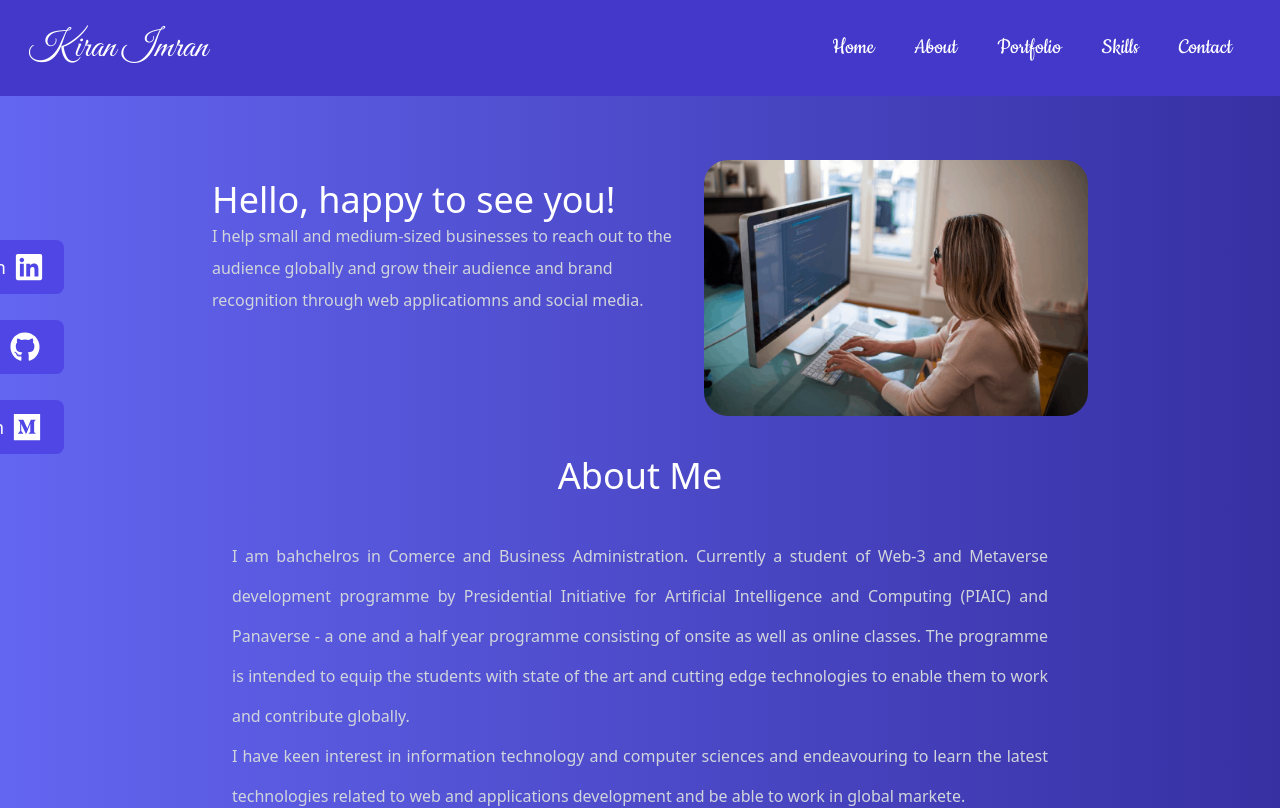
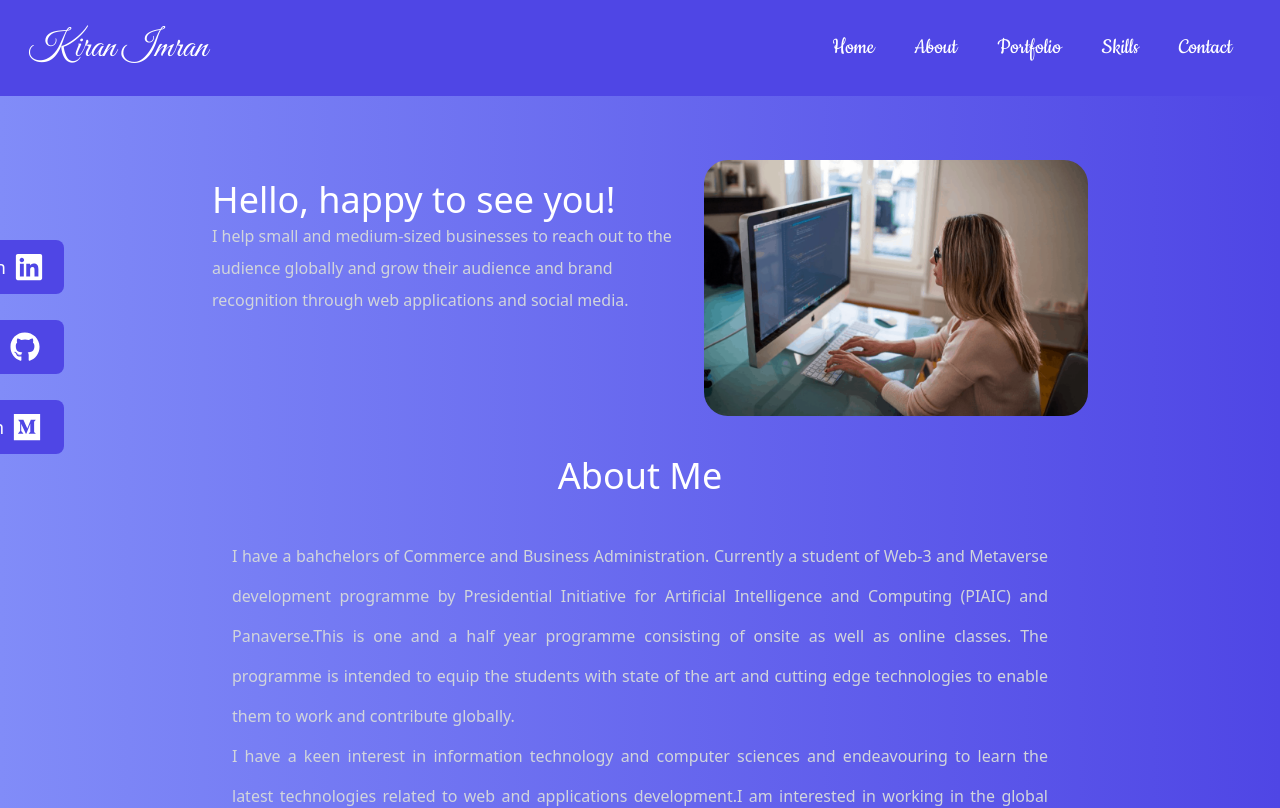
Before and after one commit to Kiran691/my-portfolio, a Next.js app: page / in a window 1280 px wide. Shown: the top 808 px of the page. Built offline with nearby package versions, Linux system fonts and the light colour scheme; a web font is replaced by a local one.

Commit message:
typos corrected

```diff
--- a/app/layout.tsx
+++ b/app/layout.tsx
@@ -16,7 +16,7 @@ export default function RootLayout({
       <head>
         <title>Resume-Kiran</title>
       </head>
-      <body className='bg-gradient-to-r from-indigo-500 to-indigo-800'>
+      <body className='bg-gradient-to-r from-indigo-400 to-indigo-600'>
 
         {children}
       </body>
--- a/components/About.tsx
+++ b/components/About.tsx
@@ -11,9 +11,9 @@ export default function About() {
             <h1 className="text-center text-4xl text-white mb-10">About Me</h1>
 
             <p>
-              I am bahchelros in Comerce and Business Administration. Currently a student of Web-3 and Metaverse development programme by Presidential Initiative for Artificial Intelligence and Computing (PIAIC) and Panaverse - a one and a half year programme consisting of onsite as well as online classes. The programme is intended to equip the students with state of the art and cutting edge technologies to enable them to work and contribute globally. </p>
+              I have a bahchelors of Commerce and Business Administration. Currently a student of Web-3 and Metaverse development programme by Presidential Initiative for Artificial Intelligence and Computing (PIAIC) and Panaverse.This is one and a half year programme consisting of onsite as well as online classes. The programme is intended to equip the students with state of the art and cutting edge technologies to enable them to work and contribute globally. </p>
             <p>
-             I have keen interest in information technology and computer sciences and endeavouring to learn the latest technologies related to web and applications development and be able to work in global markete.
+             I have a keen interest in information technology and computer sciences and endeavouring to learn the latest technologies related to web and applications development.I am interested in working in the global market.
             </p>
           </div>
         </div>
--- a/components/Header.tsx
+++ b/components/Header.tsx
@@ -8,7 +8,7 @@ export const  Header = () => {
 
 
   return (
-    <section className="bg-indigo-700 text-white sticky top-0">
+    <section className="bg-indigo-600 text-white sticky top-0">
       <div className="flex justify-between items-center">
         <h1 className="font-name m-7">Kiran Imran</h1>
         <ul className="m-7  md:flex hidden">
@@ -38,22 +38,22 @@ export const  Header = () => {
         </div>
         {/* voerlay start */}
         {!toggle && (
-        <div className="fixed top-0 left-0 bg-black h-screen text-red-500 w-full flex items-center justify-center">
-        <ul className="m-7   text-white">
+        <div className="fixed top-0 left-0 bg-indigo-600 h-screen w-full flex items-center justify-center">
+        <ul className="m-7 text-white">
         <a className="cursor-pointer" href="#Home">
-          <li className="mx-5 my-2 text-8xl font-headerlist ">Home</li>
+          <li className="mx-5 my-2 text-6xl font-headerlist ">Home</li>
           </a>
           <a className="cursor-pointer" href="#About">
-          <li className="mx-5 my-2 text-8xl font-headerlist ">About</li>
+          <li className="mx-5 my-2 text-6xl font-headerlist ">About</li>
           </a>
           <a className="cursor-pointer" href="#Portfolio">
-          <li className="mx-5 my-2 text-8xl font-headerlist ">Portfolio</li>
+          <li className="mx-5 my-2 text-6xl font-headerlist ">Portfolio</li>
           </a>
           <a className="cursor-pointer" href="#Skills">
-          <li className="mx-5 my-2 text-8xl font-headerlist ">Skills</li>
+          <li className="mx-5 my-2 text-6xl font-headerlist ">Skills</li>
           </a>
           <a className="cursor-pointer" href="#Contact">
-          <li className="mx-5 my-2 text-8xl font-headerlist ">Contact</li>
+          <li className="mx-5 my-2 text-6xl font-headerlist ">Contact</li>
           </a>
         </ul>
         </div>
--- a/components/Homepic.tsx
+++ b/components/Homepic.tsx
@@ -12,10 +12,10 @@ export const Homepic = () => {
       <div className='p-5 max-w-lg leading-8'>
 
 
-      <h1 className='text-white'>
+      <h1 className='text-white text-4xl'>
         Hello, happy to see you!
       </h1>
-      <p className=' text-gray-300'>I help small and medium-sized businesses to reach out to the audience globally and grow their audience and brand recognition through web applicatiomns and social media.</p>
+      <p className=' text-gray-300'>I help small and medium-sized businesses to reach out to the audience globally and grow their audience and brand recognition through web applications and social media.</p>
        {/* <button className='group flex item-center  bg-gradient-to-b from-cyan-300 text-black to-gray-600"" py-2 px-4 rounded-lg'>
         Profile
        <MdOutlineKeyboardArrowRight
```
